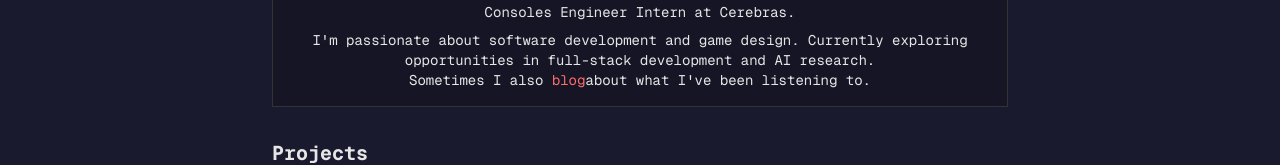
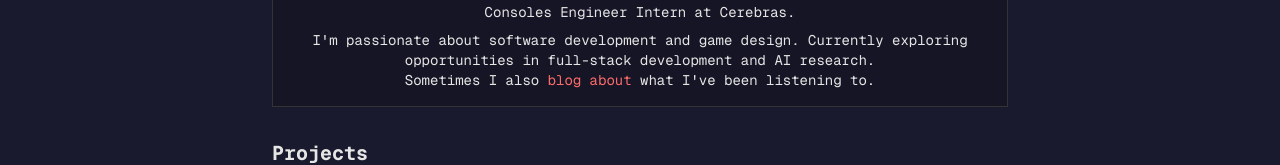
Before and after one commit to maxliu42/maxliu42.github.io, a Next.js app: page / in a window 1280 px wide. Shown: the part 313-478 px from the top of the page. Built offline with nearby package versions, Linux system fonts and the light colour scheme.

Commit message:
fix spacing

```diff
--- a/src/app/page.tsx
+++ b/src/app/page.tsx
@@ -27,9 +27,9 @@ export default function Home() {
                 <p className="text-center text-sm">
                     Sometimes I also{" "}
                     <Link href="https://maxliu.me/blog" target="_blank" className="text-blue-500">
-                        blog
-                    </Link>
-                    about what I&apos;ve been listening to.
+                        blog about
+                    </Link>{" "}
+                    what I&apos;ve been listening to.
                 </p>
             </section>
 
```
